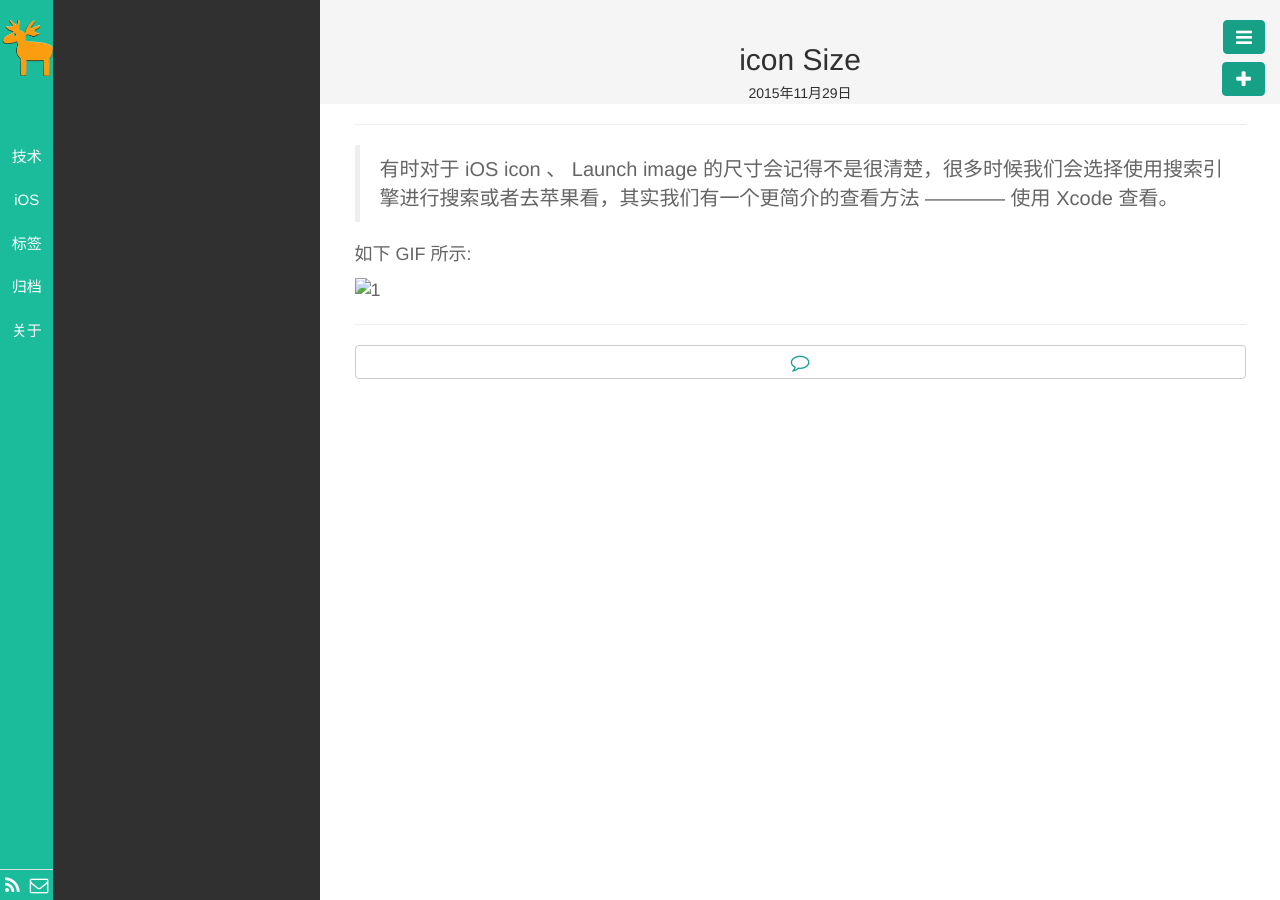
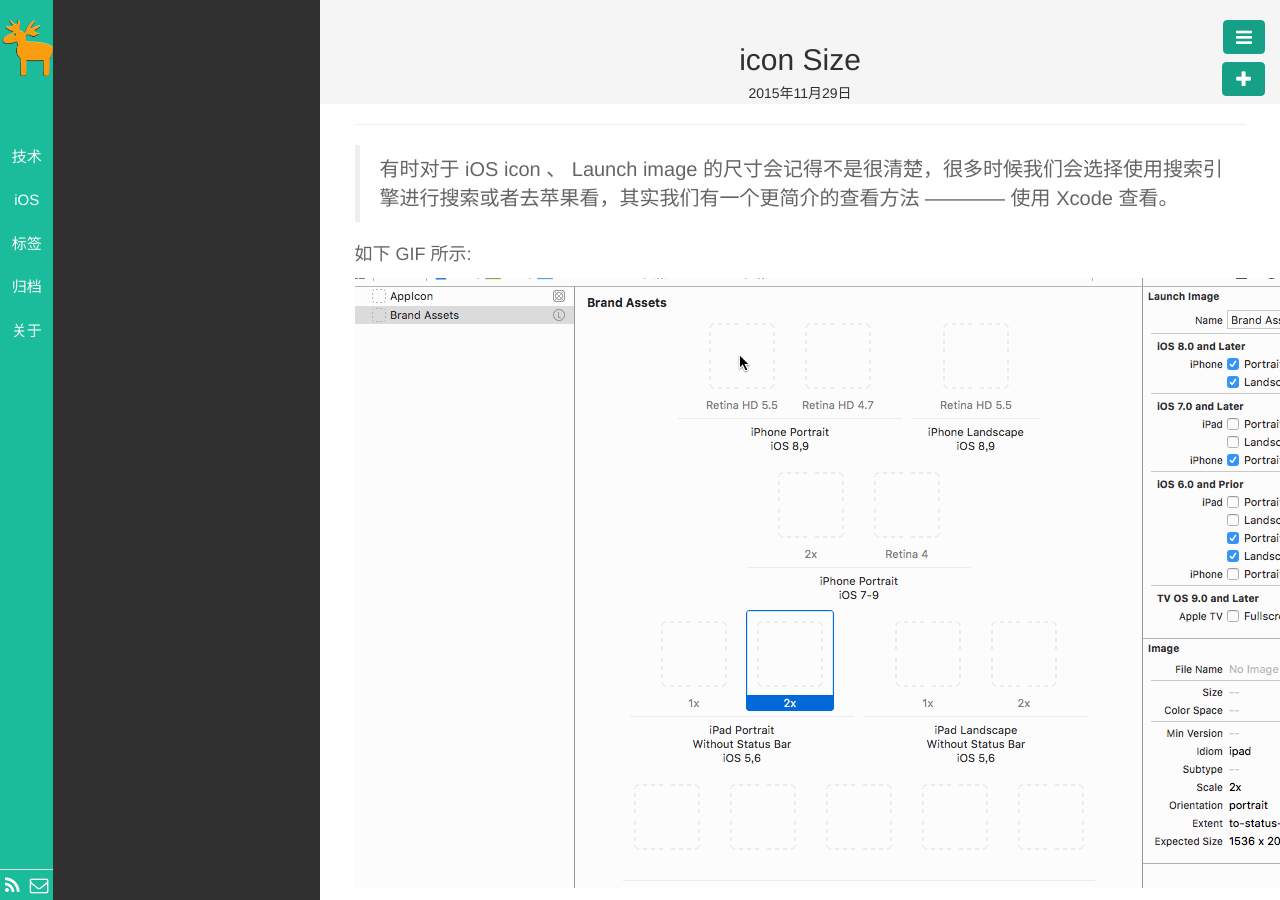
Before and after one commit to klone1127/klone1127.github.io, a Jekyll site: the page built from _posts/iOS/2015-11-29-iOS-icon-size.md, in a window 1280 px wide. Built offline with Jekyll 4.4.1, drawn with Linux system fonts in a browser that asks for light colours; nearby versions of some CDN libraries; library files that are not in the unit come from our copies; Markdown is read by kramdown in place of the engine named in the settings.

Commit message:
Update 2015-11-29-iOS-icon-size.md

```diff
--- a/_posts/iOS/2015-11-29-iOS-icon-size.md
+++ b/_posts/iOS/2015-11-29-iOS-icon-size.md
@@ -11,4 +11,4 @@
 
 如下 GIF 所示:
 
-![1](/public/img/iOS-icon.gif)
+![1](/public/img/iOS/iOS-icon.gif)
```
